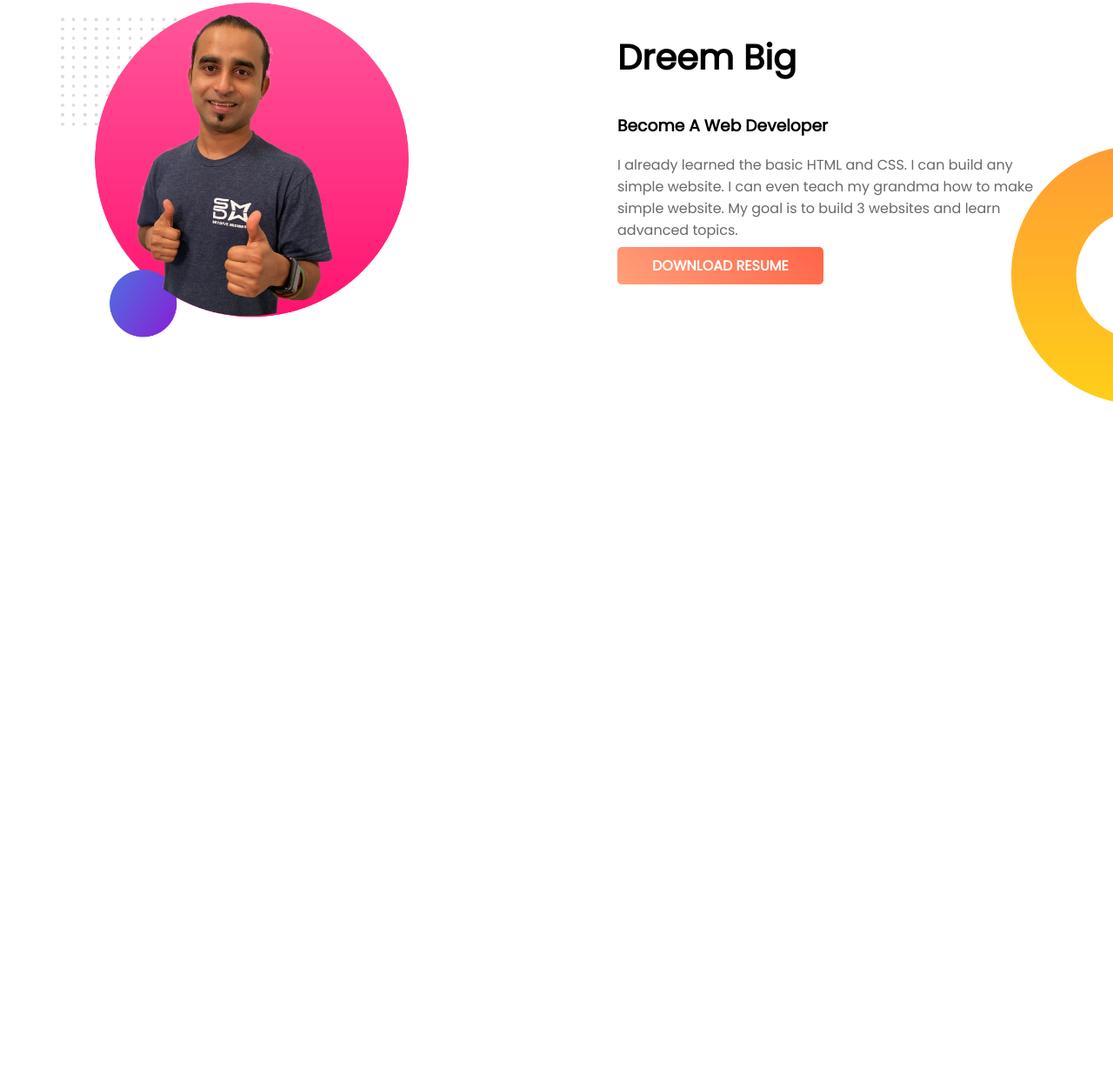
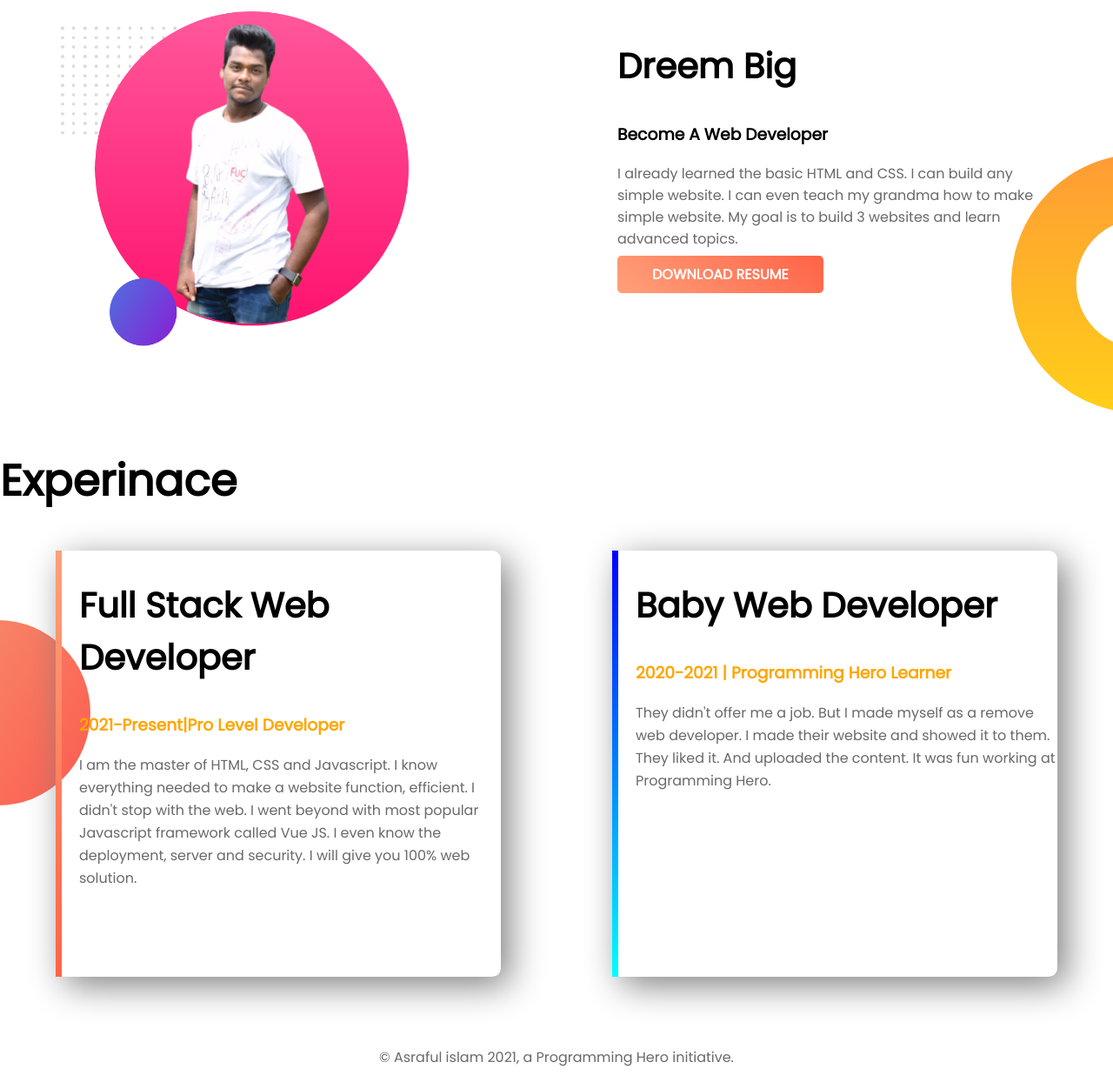
Before and after one commit to asrafulsow/developer-protfolio, a plain HTML site: page index.html in a window 1280 px wide. Shown: the part 720-1964 px from the top of the page at 87% size. Before the commit the page ends 1185 px from the top, so only its background shows below. Drawn offline with Linux system fonts and the light colour scheme.

Commit message:
full site complete

```diff
--- a/index.html
+++ b/index.html
@@ -13,7 +13,7 @@
     <link href="https://fonts.googleapis.com/css2?family=Poppins&display=swap" rel="stylesheet">
 </head>
 <body>
-    <section class="top-banner">
+    <section class="top-banner flexible-container">
         <div class="half-width">
             <h1>Welcome TO</h1>
             <h1><span class="orange">Asraful Islam</span> World</h1>
@@ -22,12 +22,12 @@
             <a class="link-tab" target="_blank" href="https://www.linkedin.com/in/mohammad-asraful-islam-sowrav-171a88206/">HIRE ME</a>
         </div>
         <div class="half-width">
-            <img src="images/my-bg.png" alt="">
+            <img src="images/sowrav1.png" alt="">
         </div>
     </section>
-    <section class="dreem-big">
+    <section class="dreem-big flexible-container">
         <div class="half-width">
-            <img src="images/jhankar2.png" alt="">
+            <img src="images/sowrav02.png" alt="">
         </div>
         <div class="half-width">
             <h2 class="sec-had">Dreem Big</h2>
@@ -36,5 +36,23 @@
             <a class="link-tab" href="">DOWNLOAD RESUME</a>
         </div>
     </section>
+    <section class="experiance-area">
+        <h1>Experinace</h1>
+        <div class="flexible-container">
+            <div id="full-stack" class="experiance-item">
+                <h2 class="exper-h2">Full Stack Web Developer</h2>
+                <h3 class="orange">2021-Present|Pro Level Developer</h3>
+                <p class="last-par">I am the master of HTML, CSS and Javascript. I know everything needed to make a website function, efficient. I didn't stop with the web. I went beyond with most popular Javascript framework called Vue JS. I even know the deployment, server and security. I will give you 100% web solution.</p>
+            </div>
+            <div id="sec-full-stack" class="experiance-item">
+                <h2 class="exper-h2">Baby Web Developer</h2>
+                <h3 class="orange">2020-2021 | Programming Hero Learner</h3>
+                <p class="last-par">They didn't offer me a job. But I made myself as a remove web developer. I made their website and showed it to them. They liked it. And uploaded the content. It was fun working at Programming Hero.</p>
+            </div>
+        </div>
+    </section>
+    <footer>
+        <p>© Asraful islam 2021, a Programming Hero initiative.</p>
+    </footer>
 </body>
 </html>
--- a/style.css
+++ b/style.css
@@ -11,8 +11,9 @@ P{
 .orange{
     color: orange;
 }
-section{
+.flexible-container{
     display: flex;
+    margin-bottom: 10px;
 }
 .top-banner{
     background-image: url(images/top-banner.png);
@@ -42,3 +43,40 @@ section{
     background-repeat: no-repeat;
     background-position: right bottom;
 }
+.experiance-item{
+    width: 40%;
+    margin-left: 5%;
+    margin-right: 5%;
+    box-shadow: 10px 10px 40px gray;
+    border-radius: 2%;
+    padding-left: 20px;
+}
+.exper-h2{
+    font-size: 40px;
+}
+.experiance-area{
+    background-image: url(images/exp-bg.png);
+    background-repeat: no-repeat;
+    background-position: left center;
+}
+.last-par{
+    margin-bottom: 100px;
+    line-height: 26px;
+}
+#full-stack{
+    border-left: 7px solid;
+    border-image: linear-gradient(lightsalmon,tomato);
+    border-image-slice: 1;
+
+}
+#sec-full-stack{
+    border-left: 7px solid;
+    border-image: linear-gradient(blue,cyan);
+    border-image-slice: 2;
+}
+footer{
+    margin-top: 80px;
+}
+footer p{
+    text-align: center;
+}
```
Also changed, not shown: images/my-bg.png (deleted), images/sow.png (added), images/sowrav.png (added), images/sowrav02.png (added), images/sowrav1.png (added), showoff/sowrav_bg.png (deleted), showoff/sowravbg.JPG (deleted).
